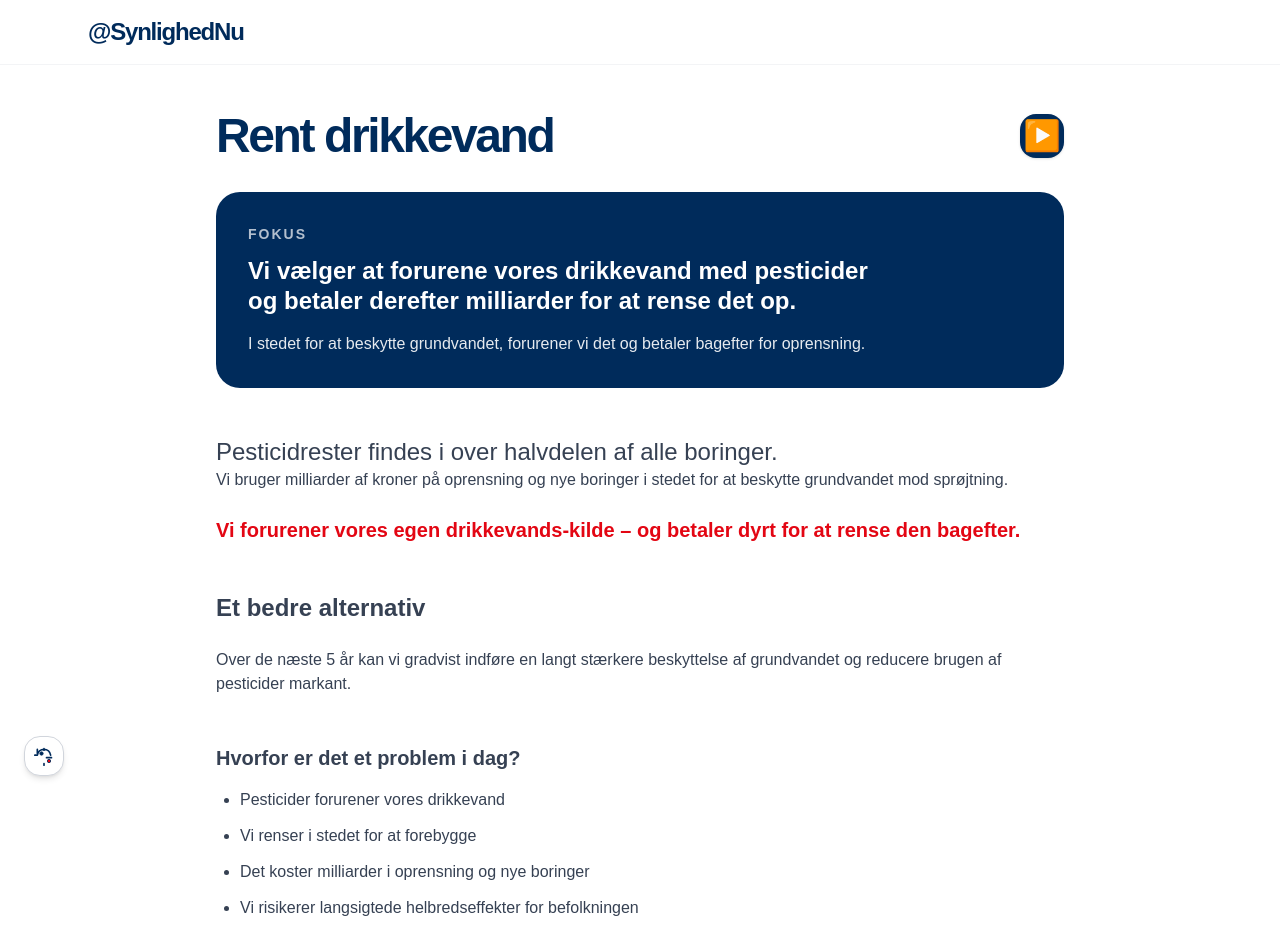
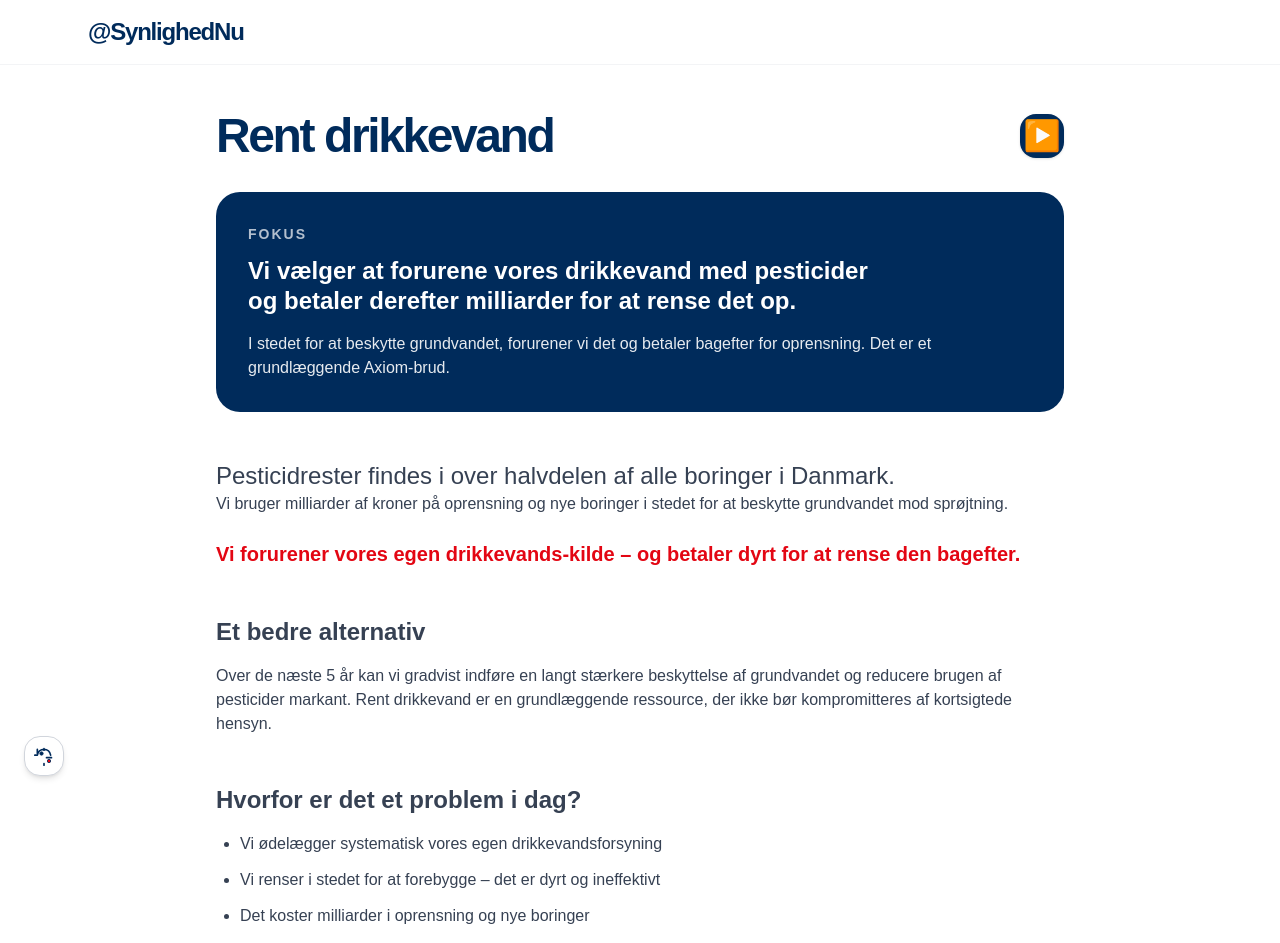
Before and after one commit to synlighed-nu/synlighed-nu-clean, a Next.js app: page /rent_drikkevand in a window 1280 px wide. Shown: the top 943 px of the page. Built offline with nearby package versions, Linux system fonts and the light colour scheme.

Commit message:
Update page.tsx

```diff
--- a/app/rent_drikkevand/page.tsx
+++ b/app/rent_drikkevand/page.tsx
@@ -15,11 +15,11 @@ Vi bruger milliarder af kroner på at rense grundvandet og lave nye boringer, i
 
 Vi forurener vores egen drikkevands-kilde – og betaler dyrt for at rense den bagefter.
 
-Fokus: Vi vælger at forurene vores drikkevand med pesticider og betaler derefter milliarder for at rense det op. I stedet for at beskytte grundvandet, vælger vi at forurene det og så betale for oprensning bagefter.
+Fokus: Vi vælger at forurene vores drikkevand med pesticider og betaler derefter milliarder for at rense det op. I stedet for at beskytte grundvandet, vælger vi at forurene det og så betale for oprensning bagefter. Det er et grundlæggende Axiom-brud.
 
 Et bedre alternativ er at indføre en langt stærkere beskyttelse af grundvandet og reducere brugen af pesticider markant over de næste fem år.
 
-Hvorfor er det et problem i dag? Fordi pesticider forurener vores drikkevand, vi renser i stedet for at forebygge, det koster milliarder i oprensning og nye boringer, og vi risikerer langsigtede helbredseffekter for befolkningen.
+Hvorfor er det et problem i dag? Fordi vi systematisk ødelægger vores egen drikkevandsforsyning, vi renser i stedet for at forebygge, det koster milliarder i oprensning og nye boringer, og vi risikerer langsigtede helbredseffekter for befolkningen. Rent drikkevand er et af de grundlæggende Axiomer, der aldrig må forhandles væk.
   `;
 
   return (
@@ -47,12 +47,13 @@ Hvorfor er det et problem i dag? Fordi pesticider forurener vores drikkevand, vi
           </p>
           <p className="mt-4 text-white/90">
             I stedet for at beskytte grundvandet, forurener vi det og betaler bagefter for oprensning.
+            Det er et grundlæggende Axiom-brud.
           </p>
         </div>
 
         <div className="prose prose-lg max-w-none text-gray-700">
           <p className="text-2xl font-medium">
-            Pesticidrester findes i over halvdelen af alle boringer.
+            Pesticidrester findes i over halvdelen af alle boringer i Danmark.
           </p>
 
           <p>
@@ -63,18 +64,20 @@ Hvorfor er det et problem i dag? Fordi pesticider forurener vores drikkevand, vi
             Vi forurener vores egen drikkevands-kilde – og betaler dyrt for at rense den bagefter.
           </p>
 
-          <h3 className="text-2xl font-semibold mt-12 mb-6">Et bedre alternativ</h3>
+          <h3 className="text-2xl font-semibold mt-12 mb-4">Et bedre alternativ</h3>
           <p>
             Over de næste 5 år kan vi gradvist indføre en langt stærkere beskyttelse af grundvandet
-            og reducere brugen af pesticider markant.
+            og reducere brugen af pesticider markant. Rent drikkevand er en grundlæggende ressource,
+            der ikke bør kompromitteres af kortsigtede hensyn.
           </p>
 
-          <h3 className="text-xl font-semibold mt-12 mb-4">Hvorfor er det et problem i dag?</h3>
+          <h3 className="text-2xl font-semibold mt-12 mb-4">Hvorfor er det et problem i dag?</h3>
           <ul className="list-disc pl-6 space-y-3">
-            <li>Pesticider forurener vores drikkevand</li>
-            <li>Vi renser i stedet for at forebygge</li>
+            <li>Vi ødelægger systematisk vores egen drikkevandsforsyning</li>
+            <li>Vi renser i stedet for at forebygge – det er dyrt og ineffektivt</li>
             <li>Det koster milliarder i oprensning og nye boringer</li>
             <li>Vi risikerer langsigtede helbredseffekter for befolkningen</li>
+            <li>Det er i strid med et af vores grundlæggende Axiomer: Vi må ikke ødelægge vores drikkevand</li>
           </ul>
 
           <div className="mt-12 bg-gray-50 border border-gray-200 rounded-3xl p-8">
```
